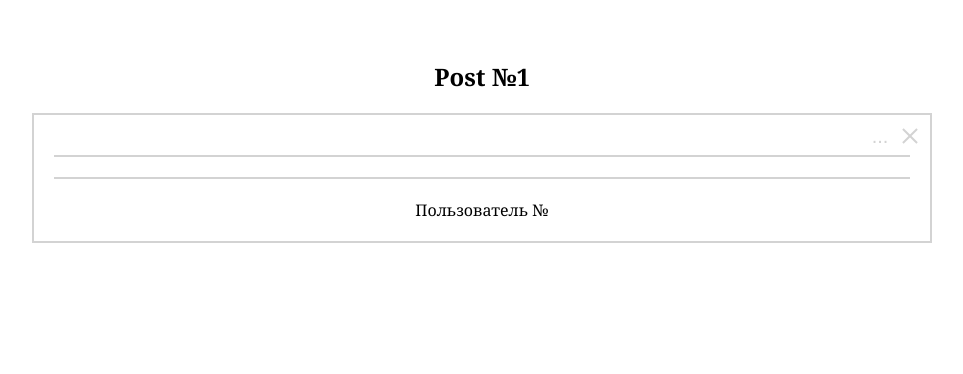
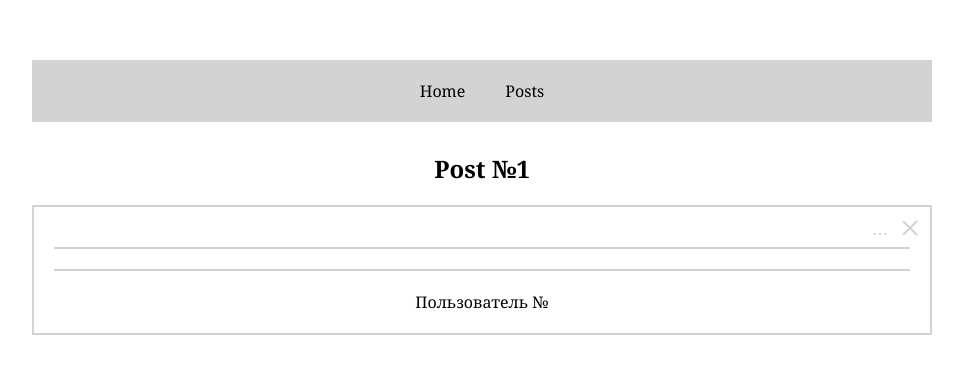
Before and after one commit to bartenev/vue-app, a Vue app: page /posts/1 in a window 1280 px wide. Shown: the top 374 px of the page, without its empty margins (158-1121 px from the left). Built offline with nearby package versions, Linux system fonts and the light colour scheme; no server answers.

Commit message:
Добавляет layouts

```diff
--- a/src/App.vue
+++ b/src/App.vue
@@ -1,16 +1,21 @@
 <template>
   <div id="app">
-    <router-view />
+    <AppLayout>
+      <router-view />
+    </AppLayout>
   </div>
 </template>
 
 <script>
+import AppLayout from "./layouts/AppLayout";
 
 export default {
   name: 'App',
   components: {
+    AppLayout
   }
 }
+
 </script>
 
 <style>
--- /dev/null
+++ b/src/common/helpers.js
@@ -0,0 +1,8 @@
+export const normalizePost = post => {
+    return {
+        userId: post.userId,
+        id: post.id,
+        title: post.title,
+        description: post.body,
+    };
+};
--- /dev/null
+++ b/src/components/Home.vue
@@ -0,0 +1,31 @@
+<template>
+  <section class="home">
+    <h1 class="home__title">Home</h1>
+    <p class="home__description">quia molestiae reprehenderit quasi aspernatur\naut expedita occaecati aliquam eveniet laudantium\nomnis quibusdam delectus saepe quia accusamus maiores nam est\ncum et ducimus et vero voluptates excepturi deleniti ratione</p>
+  </section>
+</template>
+
+<script>
+
+export default {
+  name: 'Home',
+
+  components: {
+
+  },
+
+  methods: {
+
+  }
+}
+
+</script>
+
+<style scoped>
+
+.home__description {
+  width: 600px;
+  margin: 0 auto;
+}
+
+</style>
--- a/src/components/PostPage.vue
+++ b/src/components/PostPage.vue
@@ -48,8 +48,7 @@ export default {
     ...mapActions(["GET_POST_BY_ID"]),
 
     editPost(data) {
-      this.isEdit = !this.isEdit;
-      console.log(`updateME ${data}`);
+      this.isEdit = data;
     },
 
     fetchData() {
--- a/src/components/Posts.vue
+++ b/src/components/Posts.vue
@@ -1,6 +1,7 @@
 <template>
   <section class="posts">
-    <h2>Posts ({{getFilteredPosts.length}})</h2>
+    <div class="posts__container">
+      <h2 class="posts__title">Posts ({{getFilteredPosts.length}})</h2>
       <form class="posts__filter filter">
         <div class="filter__field">
           <label class="filter__label" for="search">Ключевое слово</label>
@@ -43,6 +44,7 @@
             @click.prevent="onClickResetFilter"
         >
       </form>
+    </div>
     <ul class="posts__list">
       <li
           class="posts__item"
@@ -82,7 +84,9 @@ export default {
   },
 
   created() {
-    this.fetchData()
+    if (!this.getFilteredPosts.length) {
+      this.fetchData();
+    }
   },
 
   computed: {
@@ -129,7 +133,6 @@ export default {
 
 </script>
 
-<!-- Add "scoped" attribute to limit CSS to this component only -->
 <style scoped>
 
 .posts {
@@ -137,14 +140,24 @@ export default {
   margin: auto;
 }
 
+.posts__container {
+  display: flex;
+  margin-bottom: 30px;
+}
+
+.posts__title {
+  width: 280px;
+  margin: 0 30px 0 0;
+}
+
 .posts__filter {
   display: flex;
   flex-direction: column;
   justify-content: space-between;
+  order: -1;
 
   width: 280px;
-  margin-left: auto;
-  margin-bottom: 20px;
+  margin-right: 30px;
   box-sizing: border-box;
   padding: 20px;
   border: 2px solid lightgray;
--- /dev/null
+++ b/src/layouts/AppLayout.vue
@@ -0,0 +1,33 @@
+<template>
+  <component :is="layout">
+    <slot />
+  </component>
+</template>
+
+<script>
+const defaultLayout = 'AppLayoutDefault';
+
+export default {
+  name: 'AppLayout',
+
+  props: {
+
+  },
+
+  methods: {
+
+  },
+
+  computed: {
+    layout() {
+      const layout = this.$route.meta.layout || defaultLayout;
+      return () => import(`@/layouts/${layout}.vue`);
+    },
+  }
+}
+
+</script>
+
+<style scoped>
+
+</style>
--- /dev/null
+++ b/src/layouts/AppLayoutDefault.vue
@@ -0,0 +1,32 @@
+<template>
+  <div class="app-layout-default">
+    <AppLayoutHeader/>
+    <slot />
+  </div>
+</template>
+
+<script>
+import AppLayoutHeader from "./AppLayoutHeader";
+
+export default {
+  name: 'AppLayoutDefault',
+
+  components: {
+    AppLayoutHeader
+  },
+
+  props: {
+
+  }
+
+};
+</script>
+
+<style scoped>
+
+.app-layout-default {
+  width: 900px;
+  margin: 0 auto;
+}
+
+</style>
--- /dev/null
+++ b/src/layouts/AppLayoutHeader.vue
@@ -0,0 +1,52 @@
+<template>
+  <header class="header">
+    <nav class="header__nav nav">
+      <router-link to="/" class="nav__link" :class="{'nav__link--active': path === '/'}">Home</router-link>
+      <router-link to="/posts" class="nav__link" :class="{'nav__link--active': path === '/posts'}">Posts</router-link>
+    </nav>
+  </header>
+</template>
+
+<script>
+
+export default {
+  name: 'AppLayoutHeader',
+
+  data() {
+    return {
+      path: this.$route.path,
+    }
+  },
+
+}
+
+</script>
+
+<style scoped>
+
+.header {
+  margin-bottom: 30px;
+  box-sizing: border-box;
+  background-color: lightgray;
+}
+
+.header__nav {
+  display: flex;
+  flex-wrap: wrap;
+  justify-content: center;
+}
+
+.nav__link {
+  box-sizing: border-box;
+  padding: 20px;
+  color: black;
+  text-decoration: none;
+}
+
+.nav__link--active,
+.nav__link:hover {
+  color: white;
+  background-color: black;
+}
+
+</style>
--- /dev/null
+++ b/src/layouts/AppLayoutMain.vue
@@ -0,0 +1,37 @@
+<template>
+  <div class="app-layout-main">
+    <AppLayoutHeader/>
+    <div class="content">
+      <AppLayoutSidebar/>
+      <slot />
+    </div>
+  </div>
+
+</template>
+
+<script>
+import AppLayoutHeader from "./AppLayoutHeader";
+import AppLayoutSidebar from "./AppLayoutSidebar";
+
+export default {
+  name: 'AppLayoutMain',
+
+  components: {
+    AppLayoutHeader,
+    AppLayoutSidebar
+  },
+
+  props: {
+
+  },
+
+  methods: {
+
+  }
+}
+
+</script>
+
+<style scoped>
+
+</style>
--- /dev/null
+++ b/src/layouts/AppLayoutSidebar.vue
@@ -0,0 +1,25 @@
+<template>
+  <aside class="sidebar">
+    sidebar
+  </aside>
+</template>
+
+<script>
+
+export default {
+  name: 'AppLayoutSidebar',
+
+  props: {
+
+  },
+
+  methods: {
+
+  }
+}
+
+</script>
+
+<style scoped>
+
+</style>
--- a/src/router.js
+++ b/src/router.js
@@ -2,24 +2,46 @@ import Vue from 'vue'
 import VueRouter from  'vue-router'
 import Posts from "./components/Posts";
 import PostPage from "./components/PostPage";
+import Home from "./components/Home";
 
 Vue.use(VueRouter)
 
 const routes = [
     {
+        path: "/",
+        name: "Home",
+        component: Home,
+        meta: {
+            layout: "AppLayoutDefault"
+        }
+    },
+
+    {
         path: "/posts",
+        name: "Posts",
         component: Posts,
+        meta: {
+            layout: "AppLayoutDefault"
+        }
     },
-    {
-        path: "/",
-        redirect: "/posts"
-    },
+
     {
         path: "/posts/:id",
+        name: "PostPage",
         component: PostPage,
+        meta: {
+            layout: "AppLayoutDefault"
+        },
     },
+
+    // {
+    //     path: "/",
+    //     redirect: "/posts",
+    // },
+
     {
         path: "*",
+        name: "PageNotFound",
         component: { render: (h) => h("div", ["404! Page Not Found!"]) },
     },
 ]
--- a/src/store/index.js
+++ b/src/store/index.js
@@ -1,6 +1,7 @@
 import Vue from 'vue';
 import Vuex from 'vuex';
 import axios from "axios";
+import {normalizePost} from "../common/helpers";
 
 Vue.use(Vuex);
 
@@ -80,14 +81,7 @@ export default new Vuex.Store({
     actions: {
         async GET_POSTS({commit}) {
             const RESPONSE = await axios.get('http://jsonplaceholder.typicode.com/posts')
-            const DATA = RESPONSE.data.map(ITEM => {
-                return {
-                    userId: ITEM.userId,
-                    id: ITEM.id,
-                    title: ITEM.title,
-                    description: ITEM.body,
-                }
-            })
+            const DATA = RESPONSE.data.map(POST => normalizePost(POST))
             commit('SET_POSTS', DATA);
         },
 
@@ -102,12 +96,7 @@ export default new Vuex.Store({
         async GET_POST_BY_ID({commit}, postId) {
             const RESPONSE = await axios.get(`http://jsonplaceholder.typicode.com/posts/${postId}`);
             const DATA = RESPONSE.data;
-            const ADAPTED_DATA = {
-                userId: DATA.userId,
-                id: DATA.id,
-                title: DATA.title,
-                description: DATA.body,
-            };
+            const ADAPTED_DATA = normalizePost(DATA);
 
             commit('SET_POST', ADAPTED_DATA);
         },
@@ -119,21 +108,16 @@ export default new Vuex.Store({
         },
 
         async EDIT_POST({commit}, newData) {
-            console.log(newData)
-            const RESPONSE = axios.patch(`http://jsonplaceholder.typicode.com/posts/${newData.id}`, {
+            const RESPONSE = await axios.patch(`http://jsonplaceholder.typicode.com/posts/${newData.id}`, {
                 title: newData.title,
                 body: newData.description,
             });
 
             const DATA = RESPONSE.data;
-            const ADAPTED_DATA = {
-                userId: DATA.userId,
-                id: DATA.id,
-                title: DATA.title,
-                description: DATA.body,
-            };
+            const ADAPTED_DATA = normalizePost(DATA);
 
             commit('EDIT_POST', ADAPTED_DATA);
+            commit('SET_POST', ADAPTED_DATA);
         },
 
         SET_FILTERS({commit}, filterSearch) {
```
Lines whose indentation alone changed are shown as unchanged.
